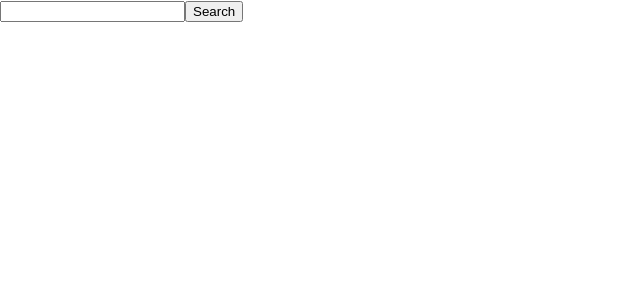
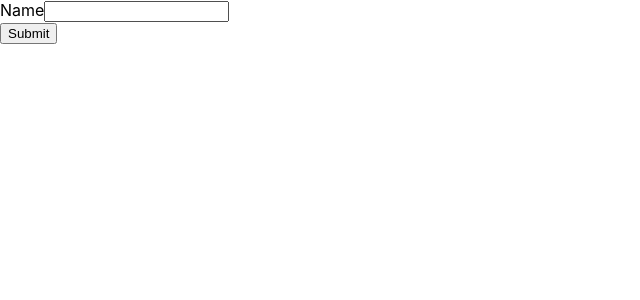
Before and after one commit to jeffreyquan/tvdb, a React (Create React App) app: page / in a window 1280 px wide. Shown: the top 300 px of the page, without its empty margins (0-640 px from the left). Built offline with nearby package versions, Linux system fonts and the light colour scheme.

Commit message:
testing search form

```diff
--- a/src/App.tsx
+++ b/src/App.tsx
@@ -5,14 +5,15 @@ import {
   Route,
   Link
 } from 'react-router-dom';
-import Search from './components/Search';
+// import Search from './components/Search';
+import { ShowSearchForm } from './components/ShowSearchForm';
 
 function App() {
   return (
     <Router>
       <Switch>
         <Route path="/">
-          <Search />
+          <ShowSearchForm />
         </Route>
       </Switch>
     </Router>
```
